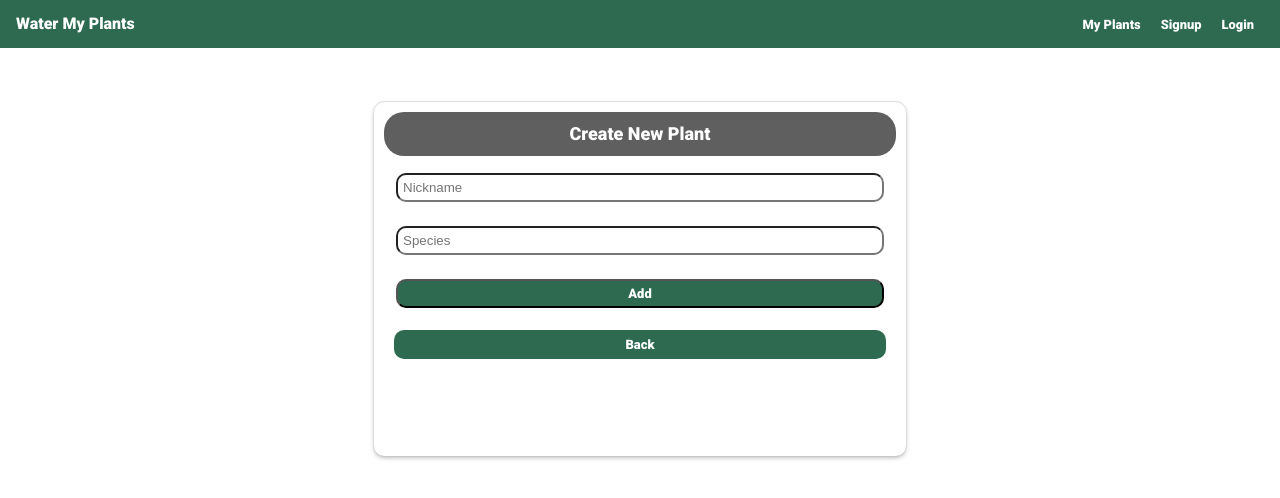
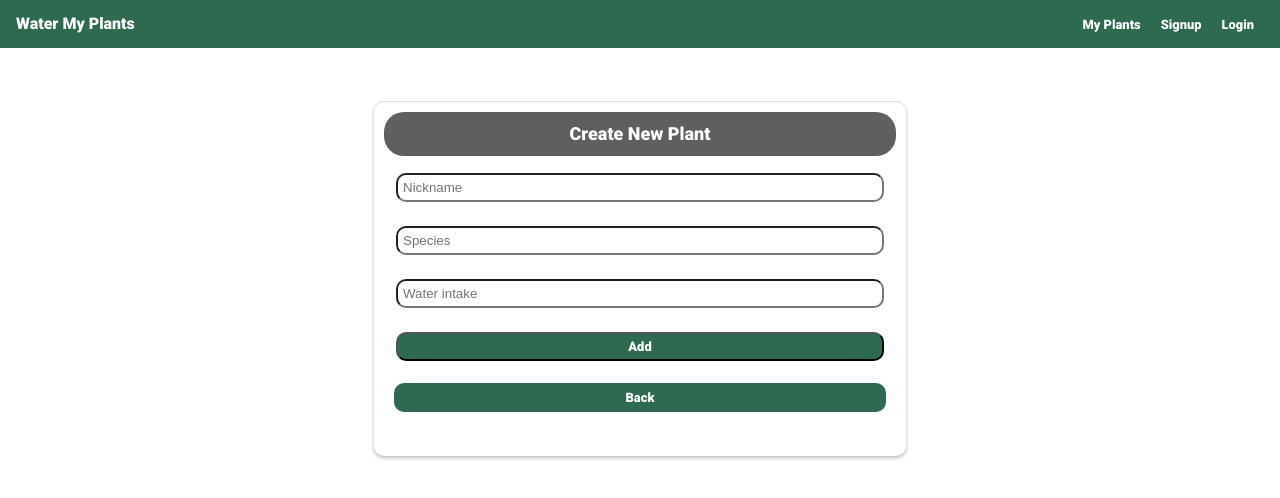
Before and after one commit to BuildWeekWTP/WaterMyPlants-frontend, a React (Create React App) app: page /plantForm in a window 1280 px wide. Shown: the top 498 px of the page. Built offline with nearby package versions, Linux system fonts and the light colour scheme; grey boxes are pictures that could not be loaded.

Commit message:
added plant card as well as axios get request for it

```diff
--- a/package.json
+++ b/package.json
@@ -9,7 +9,7 @@
     "react": "^17.0.2",
     "react-dom": "^17.0.2",
     "react-router-dom": "^5.2.0",
-    "react-scripts": "4.0.3",
+    "react-scripts": "4.0.1",
     "web-vitals": "^1.1.2"
   },
   "scripts": {
--- a/src/components/PlantCard.js
+++ b/src/components/PlantCard.js
@@ -1,18 +1,45 @@
 import React from 'react'
+import {useEffect, useState} from 'react'
+import axios from 'axios'
 
 function PlantCard() {
+
+  const [list,setList] = useState([]);
+
+  const listMap = list.map(plant_id =>{
+    console.log(plant_id.plant_id,plant_id.plant_species, plant_id.plant_nickname, plant_id.plant_image_url)
     return(
-  <>
       <div className="plant-card">
         <div className="plant-image">
-        {/* is background-image */}
+          {plant_id.plant_image_url}
         </div>
 
         <div className="plant-stats">
-      <h3 id="plant-name">Mr.green</h3>
-      <p>Lorem lorem</p>
+          <h3 id="plant-name">{plant_id.plant_nickname}</h3>
+          <p>{plant_id.plant_species}</p>
         </div>
       </div>
+    )
+  })
+
+  useEffect(() =>{
+     axios.get('https://waterplants5.herokuapp.com/api/plants')/*, {      //work on getting list of specific signed in user made plants/ make new plant paramaters(id, name...)
+        headers: {
+          authorization: localStorage.getItem('token')
+        }
+      })*/
+      .then(res => {
+        console.log(res.data)
+        setList(res.data)
+      })
+      .catch(err => {
+        console.log(err)
+      })
+  }, [])
+
+  return(
+  <>
+    {listMap}
   </>
   )
 }
--- a/src/components/PlantForm.js
+++ b/src/components/PlantForm.js
@@ -1,7 +1,37 @@
 import React from 'react'
 import { Link } from 'react-router-dom'
+import axios from 'axios'
 
-function PlantForm() {
+class PlantForm extends React.Component {
+
+
+  state = {
+      plant_id:2,
+      plant_nickname:'',
+      plant_species:'',
+      plant_h2ofrequency:'',
+      plant_image_url:null
+  };
+
+  handleChange = e => {
+    this.setState({
+        ...this.state,
+        [e.target.name]: e.target.value
+    });
+  }
+
+  plant = e => {
+    e.preventDefault();
+    axios.post('https://waterplants5.herokuapp.com/api/plants', this.state)
+    .then(res => {
+      console.log(res)
+    })
+    .catch(err => {
+      console.log(err);
+    })
+  }
+
+  render(){
   return(
     <>
       <div className="container">
@@ -9,18 +39,30 @@ function PlantForm() {
           <h2>Create New Plant</h2>
         </div>
 
-      <form>
+      <form onSubmit={this.plant}>
 
         <input
-          name="Name"
+          name="plant_nickname"
           type="text"
           placeholder="Nickname"
+          value={this.state.plant_nickname}
+          onChange={this.handleChange}
         />
 
         <input
-          name="Name"
+          name="plant_species"
           type="text"
           placeholder="Species"
+          value={this.state.plant_species}
+          onChange={this.handleChange}
+        />
+
+        <input
+          name="plant_h2ofrequency"
+          type="text"
+          placeholder="Water intake"
+          value={this.state.plant_h2ofrequency}
+          onChange={this.handleChange}
         />
 
         <button>Add</button>
@@ -31,6 +73,7 @@ function PlantForm() {
       </div>
     </>
   )
+  }
 }
 
 export default PlantForm
--- a/src/components/PlantList.js
+++ b/src/components/PlantList.js
@@ -1,27 +1,9 @@
-import axios from 'axios';
-import React, { useEffect, useState } from 'react'
 import { Link } from 'react-router-dom'
 import PlantCard from "./PlantCard"
 
 function PlantList() {
 
-  const [list,setList] = useState([]);
 
-
-  useEffect(() =>{
-     axios.get('https://waterplants5.herokuapp.com/api/users/1/plants')/*, {      //work on getting list of specific signed in user made plants/ make new plant paramaters(id, name...)
-        headers: {
-          authorization: localStorage.getItem('token')
-        }
-      })*/
-      .then(res => {
-        console.log(res.data)
-        setList(res.data)
-      })
-      .catch(err => {
-        console.log(err)
-      })
-  }, [])
 
 
   return(
--- a/src/components/Signup.js
+++ b/src/components/Signup.js
@@ -26,8 +26,7 @@ class Signup extends React.Component {
     e.preventDefault();
     axios.post('https://waterplants5.herokuapp.com/api/auth/register', this.state.Credentials)
     .then(res => {
-      localStorage.setItem('token', res.data.token);
-      this.props.history.push('/myPlants')
+      this.props.history.push('/')
     })
     .catch(err => {
       console.log(err);
```
Also changed, not shown: 2 other files (tests, documents, lock files or other folders). Lines whose indentation alone changed are shown as unchanged.
